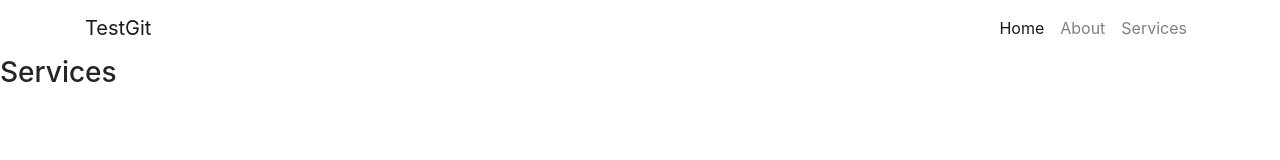
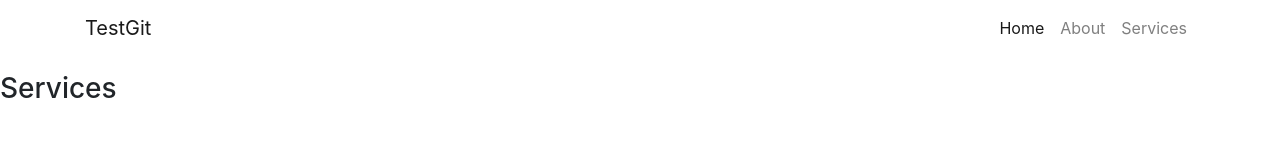
Before and after one commit to AnggitSeptiansyah/design-landing-page, a plain HTML site: page services.html in a window 1280 px wide. Drawn offline with Linux system fonts and the light colour scheme.

Commit message:
Mengubah style h2 pada services

```diff
--- a/services.html
+++ b/services.html
@@ -30,7 +30,7 @@
         </div>
     </nav>
 
-    <h3>Services</h3>
+    <h3 class="mt-3">Services</h3>
 
     <script src="js/jquery-3.3.1.js"></script>
     <script src="js/bootstrap.min.js"></script>
```
